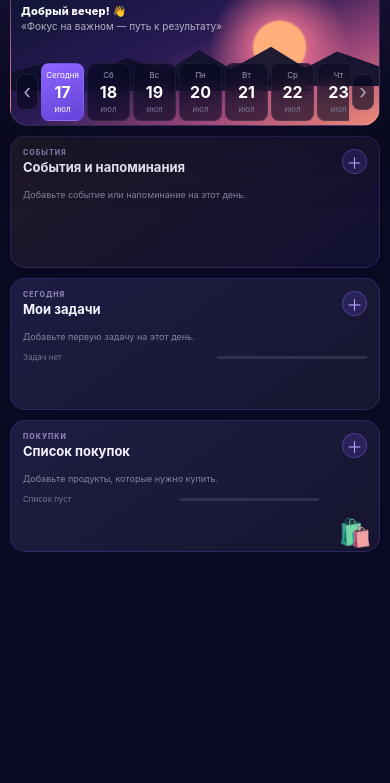
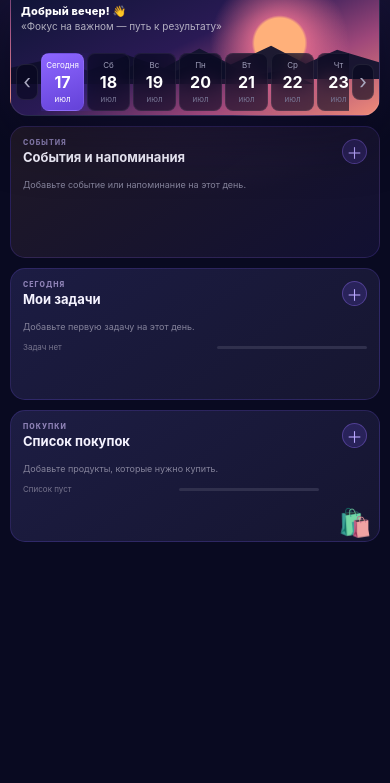
Before and after one commit to gapa228/quiet-notes, a plain HTML site: page index.html in a window 390 px wide. Shown: the part 61-844 px from the top of the page. Drawn offline with Linux system fonts and the light colour scheme.

Commit message:
Compact mobile calendar header

```diff
--- a/styles.css
+++ b/styles.css
@@ -234,9 +234,9 @@ button { color: inherit; }
   .topbar { height: calc(52px + env(safe-area-inset-top)); padding: env(safe-area-inset-top) max(12px, env(safe-area-inset-right)) 0 max(12px, env(safe-area-inset-left)); }
   .brand span:last-child, .sync-status { display: none; }
   .workspace { display: block; padding: 0 max(10px, env(safe-area-inset-right)) calc(55px + env(safe-area-inset-bottom)) max(10px, env(safe-area-inset-left)); }
-  .sidebar-heading { min-height: 170px; padding: 13px 10px; border-radius: 0 0 18px 18px; border-top: 0; }
-  .sidebar-heading::before { bottom: 53px; height: 63px; }
-  .sidebar-heading::after { bottom: 45px; height: 55px; }
+  .sidebar-heading { min-height: 142px; padding: 13px 10px; border-radius: 0 0 18px 18px; border-top: 0; }
+  .sidebar-heading::before { bottom: 45px; height: 45px; }
+  .sidebar-heading::after { bottom: 38px; height: 40px; }
   .eyebrow { margin-bottom: 4px; font-size: 11px; }
   .hero-quote { margin-top: 4px; font-size: 8px; }
   .content { margin-top: 10px; }
@@ -278,9 +278,9 @@ button { color: inherit; }
 }
 
 @media (min-width: 390px) and (max-width: 402px) and (min-height: 800px) {
-  .sidebar-heading { min-height: 135px; }
-  .sidebar-heading::before { bottom: 39px; height: 53px; }
-  .sidebar-heading::after { bottom: 34px; height: 45px; }
+  .sidebar-heading { min-height: 125px; }
+  .sidebar-heading::before { bottom: 36px; height: 45px; }
+  .sidebar-heading::after { bottom: 31px; height: 39px; }
   .eyebrow { margin-bottom: 2px; }
   .hero-quote { margin-top: 2px; }
   .calendar-control { bottom: 4px; }
--- a/sw.js
+++ b/sw.js
@@ -1,4 +1,4 @@
-const CACHE = "quiet-notes-v20";
+const CACHE = "quiet-notes-v21";
 const ASSETS = ["./", "./index.html", "./styles.css", "./app.js", "./config.js", "./purchase-history.js", "./manifest.webmanifest", "./icon.svg"];
 self.addEventListener("install", (event) => event.waitUntil(caches.open(CACHE).then((cache) => cache.addAll(ASSETS)).then(() => self.skipWaiting())));
 self.addEventListener("activate", (event) => event.waitUntil(caches.keys().then((keys) => Promise.all(keys.filter((key) => key !== CACHE).map((key) => caches.delete(key)))).then(() => self.clients.claim())));
```
